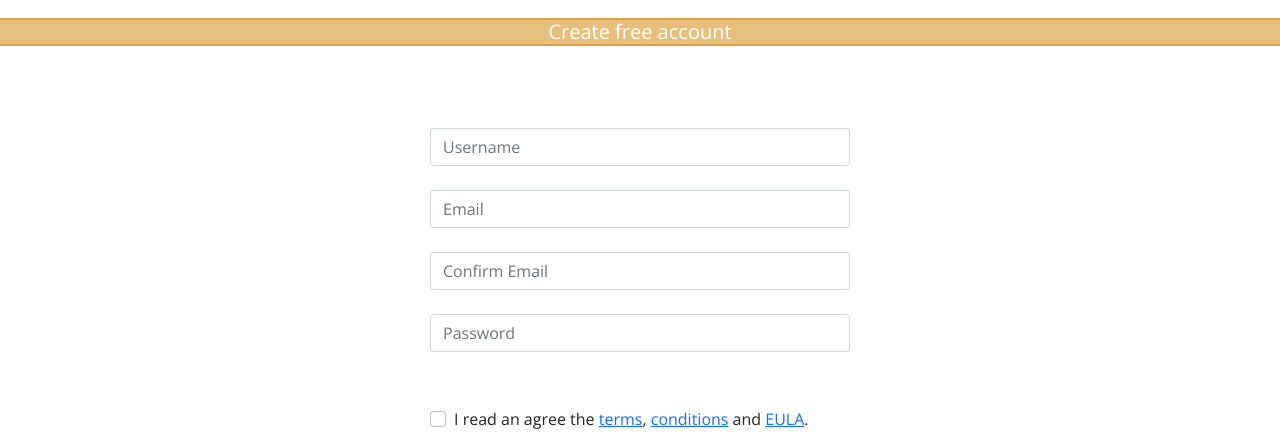
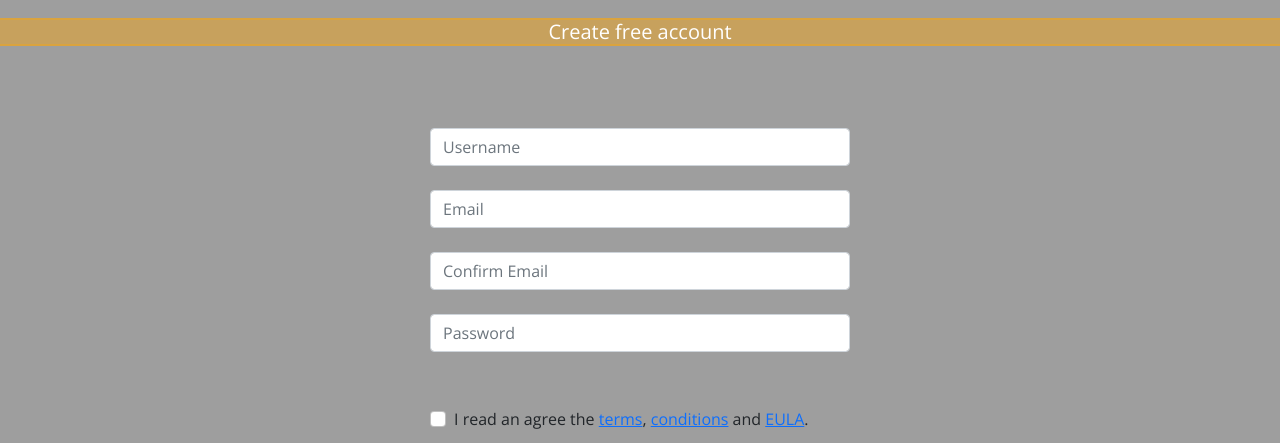
Before and after one commit to Embreas/zerotale, a website: page pages/account.html in a window 1280 px wide. Shown: the part 285-728 px from the top of the page. Drawn offline with nearby package versions, Linux system fonts and the light colour scheme; the site is published under a folder, as on GitHub Pages, so addresses that start at the root find nothing.

Commit message:
arreglo imagenes

```diff
--- a/scss/components/_account.scss
+++ b/scss/components/_account.scss
@@ -1,7 +1,7 @@
 body{
     .main-screen-complete-page{
         .sign-up-container{
-            background-image: url(/img/laboom-elias.jpg);
+            background-image: url(../img/laboom-elias.jpg);
             background-repeat: no-repeat;
             background-position: center;
             background-size: cover;
--- a/scss/components/_register.scss
+++ b/scss/components/_register.scss
@@ -1,7 +1,7 @@
 body{
     .main-screen-complete-page{
         .sign-up-container{
-            background-image: url(/img/laboom-elias.jpg);
+            background-image: url(../img/laboom-elias.jpg);
             background-repeat: no-repeat;
             background-position: center;
             background-size: cover;
```
Also changed, not shown: css/estilos.css.
